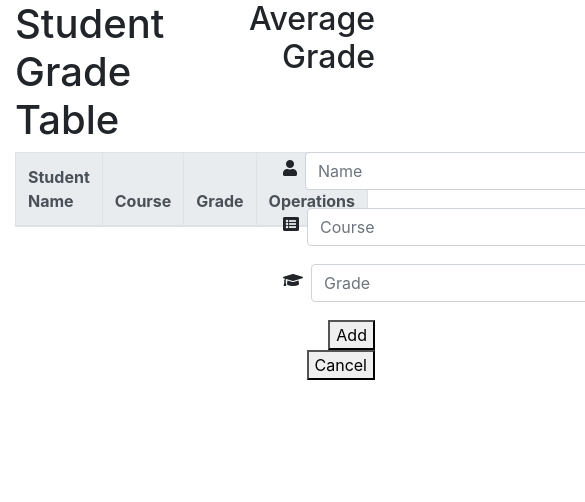
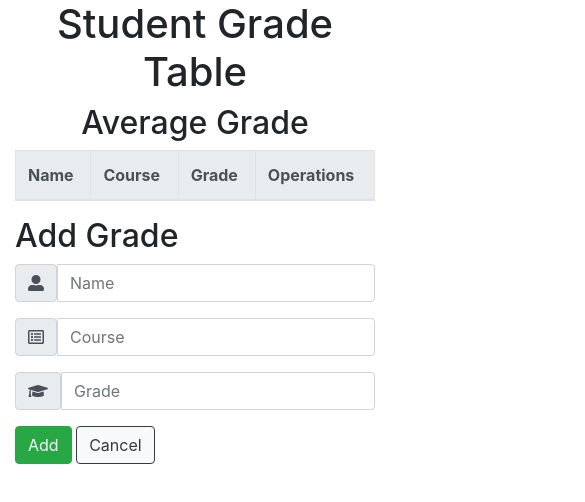
Before and after one commit to donark1/student-grade-table, a plain HTML site: page index.html in a window 390 px wide. Shown: the top 502 px of the page, 585 px wide, since content can reach past the window. Drawn offline with nearby package versions, Linux system fonts and the light colour scheme; no server answers.

Commit message:
Student Grade Table User Can Use the Application On A Mobile Device - Don Ark

```diff
--- a/index.html
+++ b/index.html
@@ -11,21 +11,21 @@
     <header>
       <div class="container">
         <div class="row">
-          <div class="col-6">
-              <h1>Student Grade Table</h1>
+          <div class="col-xl-8 text-md-left text-center">
+            <h1>Student Grade Table</h1>
           </div>
-          <div class="col-6">
-              <h2 class="text-right">Average Grade<span class="badge badge-secondary"></span></h2>
+          <div class="col-xl-4 text-md-right text-center">
+            <h2>Average Grade<span class="badge badge-secondary"></span></h2>
           </div>
       </div>
     </header>
     <div class="container">
       <div class="row">
-        <div class="col-8">
+        <div class="col-xl-8">
           <table class="table table-striped table-bordered">
             <thead class="thead-light">
               <tr class="table-dark">
-                <th>Student Name</th>
+                <th>Name</th>
                 <th>Course</th>
                 <th>Grade</th>
                 <th>Operations</th>
@@ -35,38 +35,41 @@
             </tbody>
           </table>
             <div>
-              <p class="d-none" id="noGrades">No Grades Recorded</p>
+              <p class="d-none mb-4" id="noGrades">No Grades Recorded</p>
             </div>
         </div>
-        <div class="col-4">
+        <div class="col-xl-4">
+          <div>
+            <h2 class="addGrade">Add Grade</h2>
+          </div>
           <form>
-            <div class="input-group mb-3">
-              <div class="input-group-prepend">
-                  <label>
-                    <span class="p-2 fa fa-user icon"></span>
-                  </label>
-                <input type="text" class="form-control" style="width:300px;" name="name" placeholder="Name">
+            <div class="form-group">
+              <div class="input-group mb-3">
+                <div class="input-group-text">
+                  <span class="fas fa-user-alt"></span>
+                </div>
+                <input type="text" class="form-control col-auto" name="name" placeholder="Name">
               </div>
             </div>
-            <div class="input-group mb-3">
-              <div class="input-group-prepend">
-                <label>
-                  <span class="p-2 fa fa-list-alt"></span>
-                </label>
-                <input type="text" class="form-control" style="width:300px;" name="course" placeholder="Course">
+            <div class="form-group">
+              <div class="input-group mb-3">
+                <div class="input-group-text">
+                  <span class="far fa-list-alt"></span>
+                </div>
+                <input type="text" class="form-control col-auto" name="course" placeholder="Course">
               </div>
             </div>
-            <div class="input-group mb-3">
-              <div class="input-group-prepend">
-                <label>
-                  <span class="p-2 fa fa-graduation-cap"></span>
-                </label>
-                <input type="text" class="form-control" style="width:300px;" name="grade" placeholder="Grade">
+            <div class="form-group">
+              <div class="input-group mb-3">
+                <div class="input-group-text">
+                  <span class="fas fa-graduation-cap"></span>
+                </div>
+                <input type="text" class="form-control col-auto" name="grade" placeholder="Grade">
               </div>
             </div>
-            <div class ="text-right">
-              <button class="add" type="submit">Add</button>
-              <button class="cancel" type="reset">Cancel</button>
+            <div class="text-left">
+              <button class="btn btn-success" type="submit">Add</button>
+              <button class="btn btn-light btn-outline-dark" type="reset">Cancel</button>
             </div>
           </form>
         </div>
```
